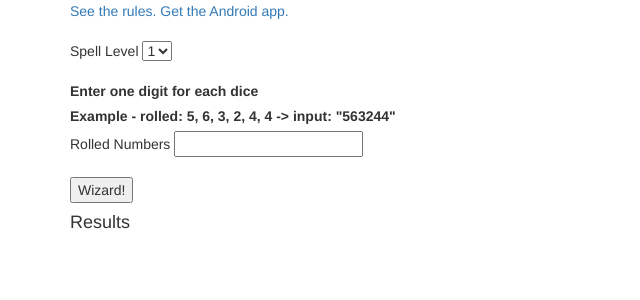
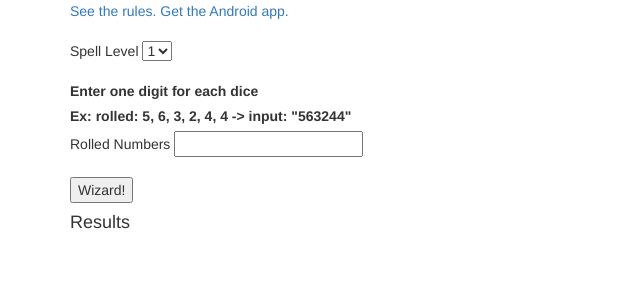
Before and after one commit to MattClucas/d20toolkit, a PHP site: page /tools/sacredgeo/sacredgeo.php in a window 1280 px wide. Shown: the part 142-442 px from the top of the page, without its empty margins (0-640 px from the left). Run offline with PHP 8.4, Linux system fonts and the light colour scheme; some libraries are stand-ins or nearby versions.

Commit message:
Update sacredgeo.php

```diff
--- a/tools/sacredgeo/sacredgeo.php
+++ b/tools/sacredgeo/sacredgeo.php
@@ -25,7 +25,7 @@
             <select id="spellLevelSelect"></select>
             </br></br>
             <label>Enter one digit for each dice</label></br>
-            <label>Example - rolled: 5, 6, 3, 2, 4, 4 -> input: "563244"</label>
+            <label>Ex: rolled: 5, 6, 3, 2, 4, 4 -> input: "563244"</label>
             </br>Rolled Numbers
             <input type="text" id="rolledNumbers" />
             </br>
```
